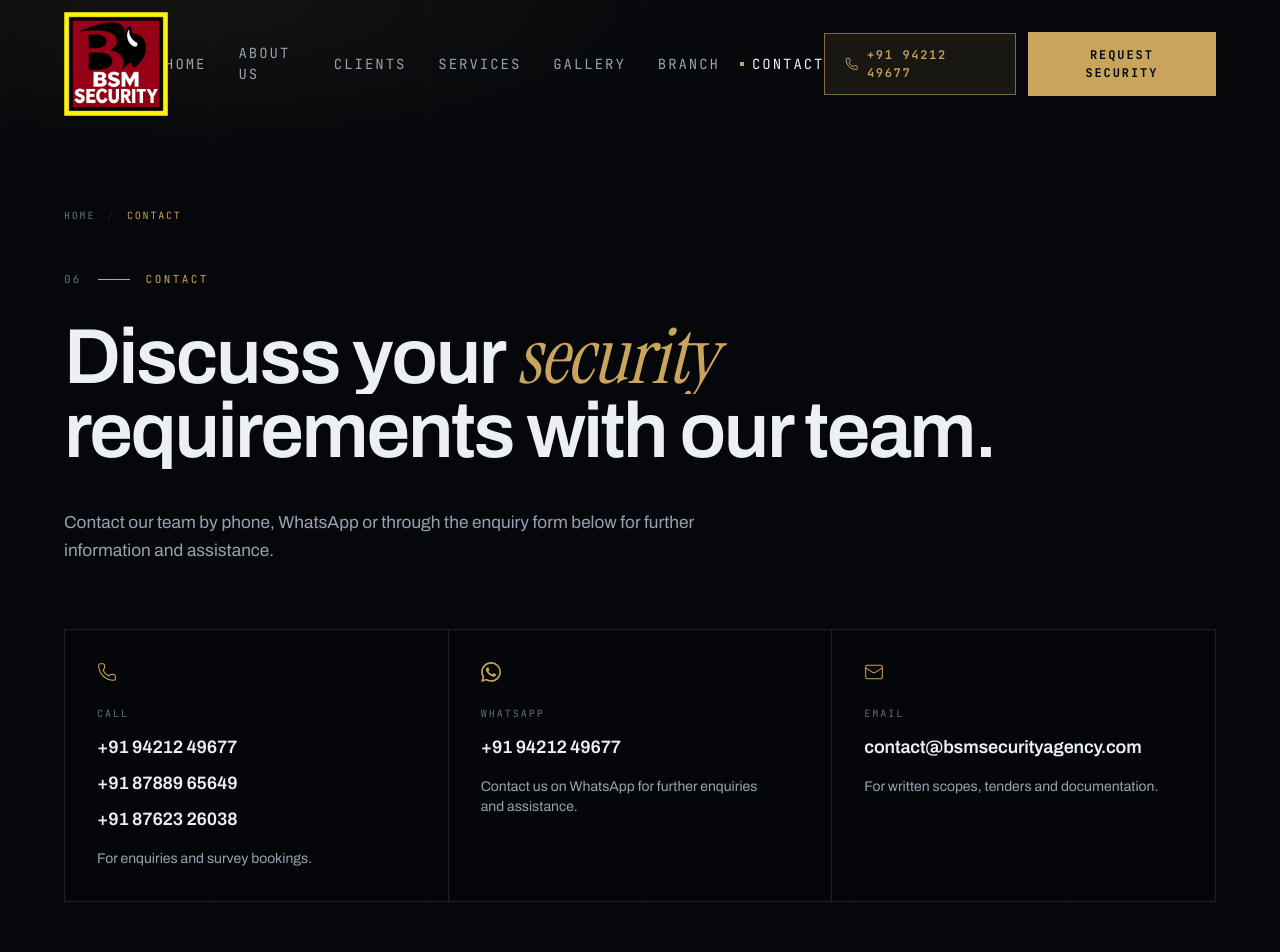
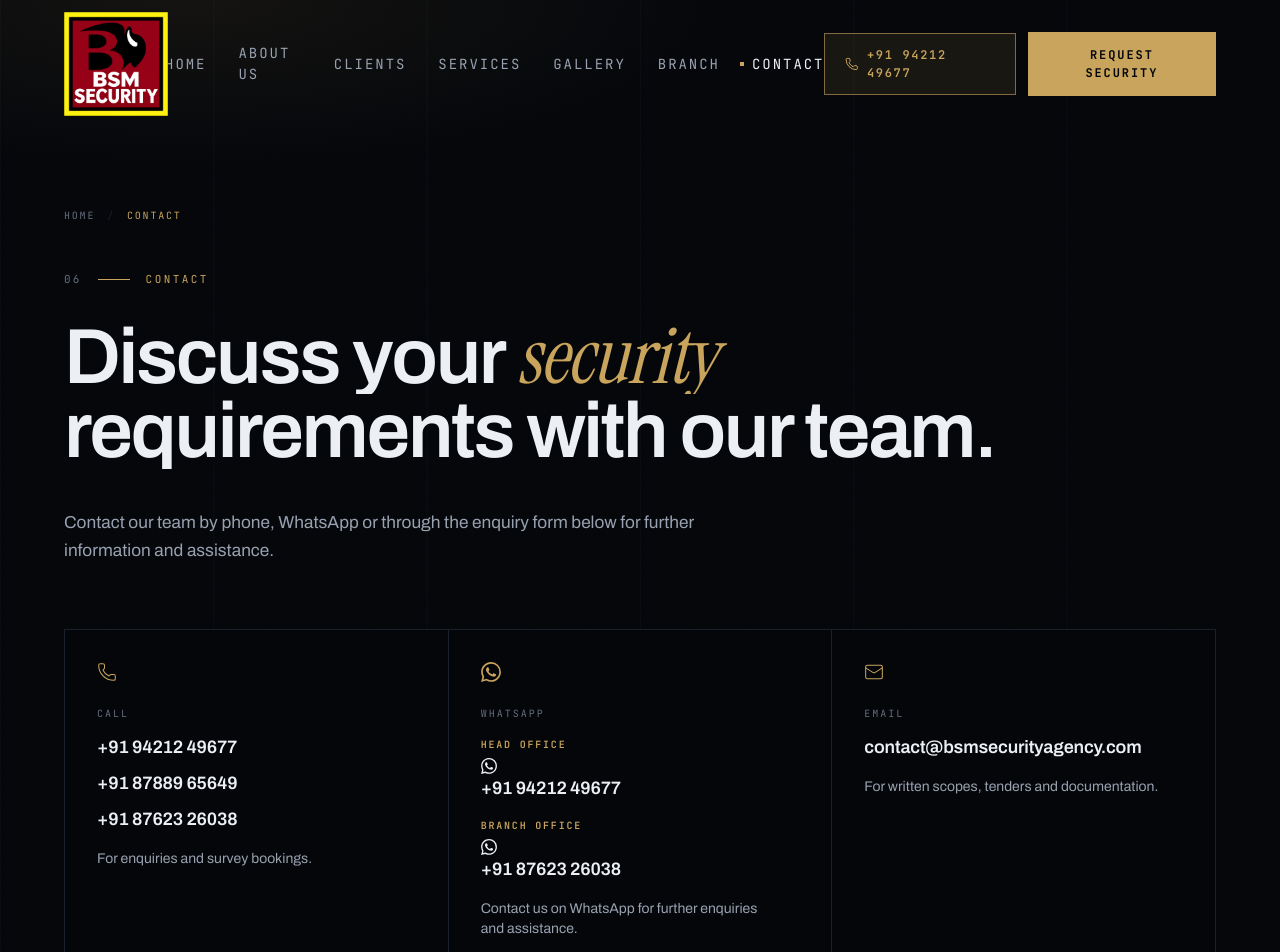
Before and after one commit to naiknihal2003/BSM-Security-Website, a Next.js app: page /contact in a window 1280 px wide. Shown: the top 952 px of the page. Built offline with nearby package versions, Linux system fonts and the light colour scheme.

Commit message:
Contact: separate Head Office and Branch Office WhatsApp lines

```diff
--- a/app/contact/page.tsx
+++ b/app/contact/page.tsx
@@ -87,15 +87,20 @@ export default function ContactPage() {
             <p className="mt-6 font-mono text-[10px] uppercase tracking-[0.2em] text-dim">
               WhatsApp
             </p>
-            <ul className="mt-3 space-y-2">
-              {site.contact.whatsapps.map((line) => (
+            {/* One line per office, each labelled. */}
+            <ul className="mt-4 space-y-4">
+              {site.contact.whatsappByOffice.map((line) => (
                 <li key={line.href}>
+                  <p className="font-mono text-[10px] font-semibold uppercase tracking-[0.18em] text-brass">
+                    {line.label}
+                  </p>
                   <a
                     href={line.href}
                     target="_blank"
                     rel="noreferrer"
-                    className="link-wipe font-display text-lg font-semibold tracking-[-0.01em] text-bone transition-colors duration-300 hover:text-brass"
+                    className="link-wipe mt-1.5 inline-flex items-center gap-2.5 font-display text-lg font-semibold tracking-[-0.01em] text-bone transition-colors duration-300 hover:text-brass"
                   >
+                    <WhatsAppIcon className="h-4 w-4 shrink-0" />
                     {line.display}
                   </a>
                 </li>
--- a/lib/site.ts
+++ b/lib/site.ts
@@ -30,6 +30,11 @@ export const site = {
     emailHref: "mailto:contact@bsmsecurityagency.com",
     /* WhatsApp lines, same formatting as the phone list. */
     whatsapps: [{ display: "+91 94212 49677", href: "https://wa.me/919421249677" }],
+    /* The WhatsApp line for each office, shown separately on the contact page. */
+    whatsappByOffice: [
+      { label: "Head Office", display: "+91 94212 49677", href: "https://wa.me/919421249677" },
+      { label: "Branch Office", display: "+91 87623 26038", href: "https://wa.me/918762326038" },
+    ],
     whatsapp: "+91 94212 49677",
     whatsappHref: "https://wa.me/919421249677",
     address: {
```
